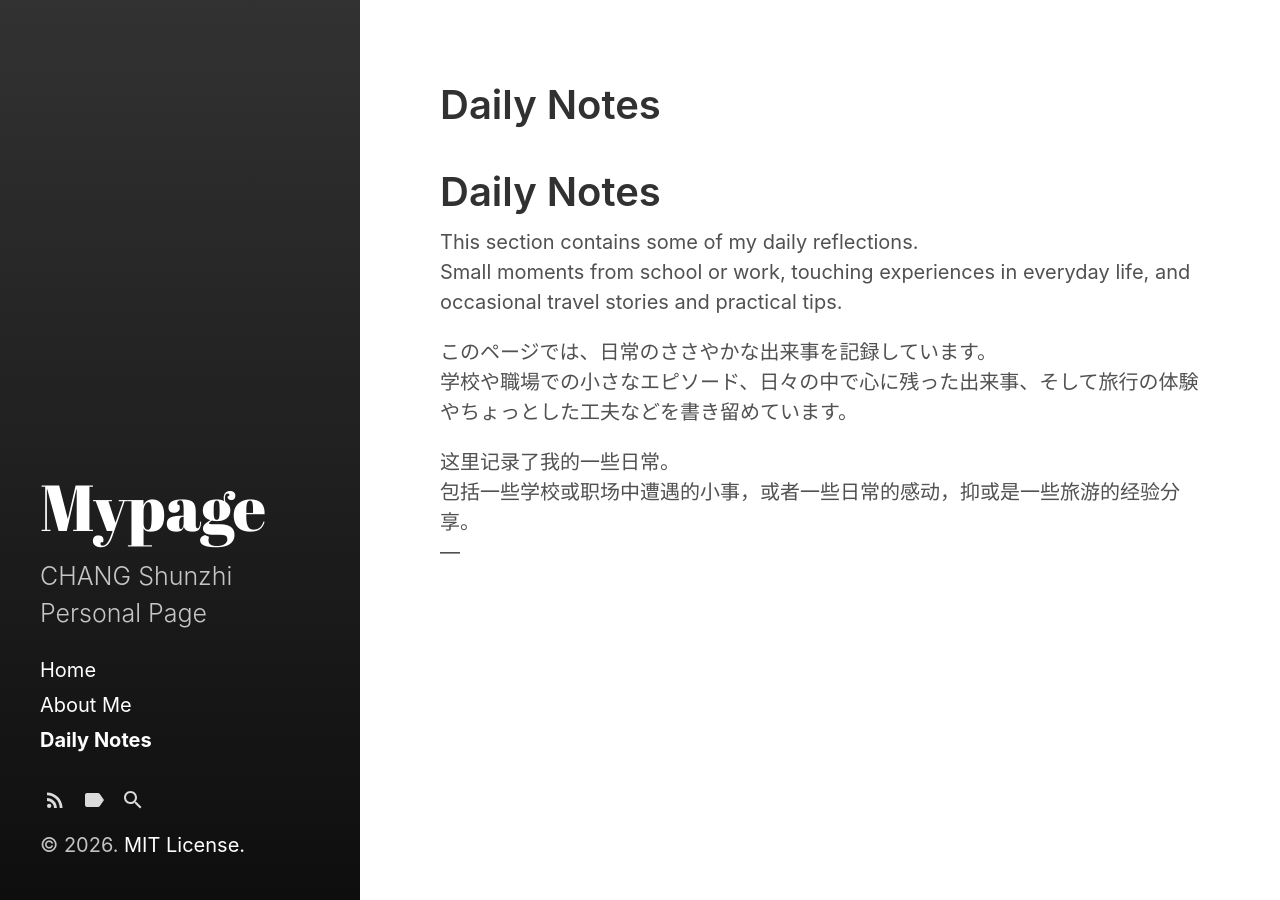
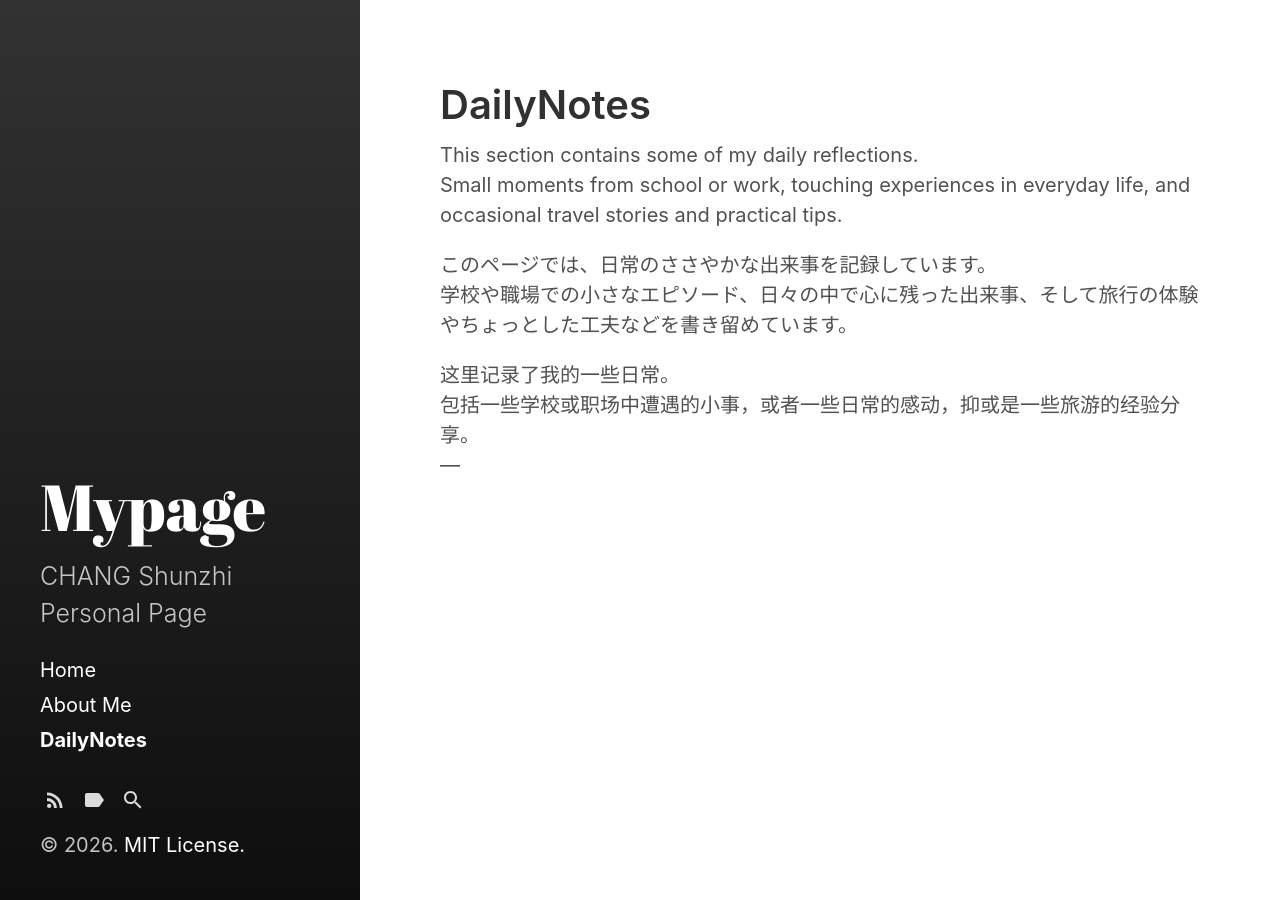
Before and after one commit to SZ-Chander/SZ-Chander.github.io, a Jekyll site: the page built from category/dailynote.md, in a window 1280 px wide. Built offline with Jekyll 4.4.1, drawn with Linux system fonts in a browser that asks for light colours.

Commit message:
try to edit dailynote

```diff
--- a/category/dailynote.md
+++ b/category/dailynote.md
@@ -1,9 +1,7 @@
 ---
 layout: category
-title: Daily Notes
+title: DailyNotes
 ---
-
-# Daily Notes
 
 This section contains some of my daily reflections.
 Small moments from school or work, touching experiences in everyday life, and occasional travel stories and practical tips.
@@ -14,3 +12,12 @@ Small moments from school or work, touching experiences in everyday life, and oc
 这里记录了我的一些日常。
 包括一些学校或职场中遭遇的小事，或者一些日常的感动，抑或是一些旅游的经验分享。
 ---
+<ul class="diary-list">
+{% for post in site.categories.diary %}
+  <li class="diary-item">
+    <a class="diary-link" href="{{ post.url | relative_url }}">
+      {{ post.title }}
+    </a>
+  </li>
+{% endfor %}
+</ul>
```
Also changed, not shown: _posts/2026-02-28-The-last-day-of-my-parttime-en.md (+3 -3 lines).
